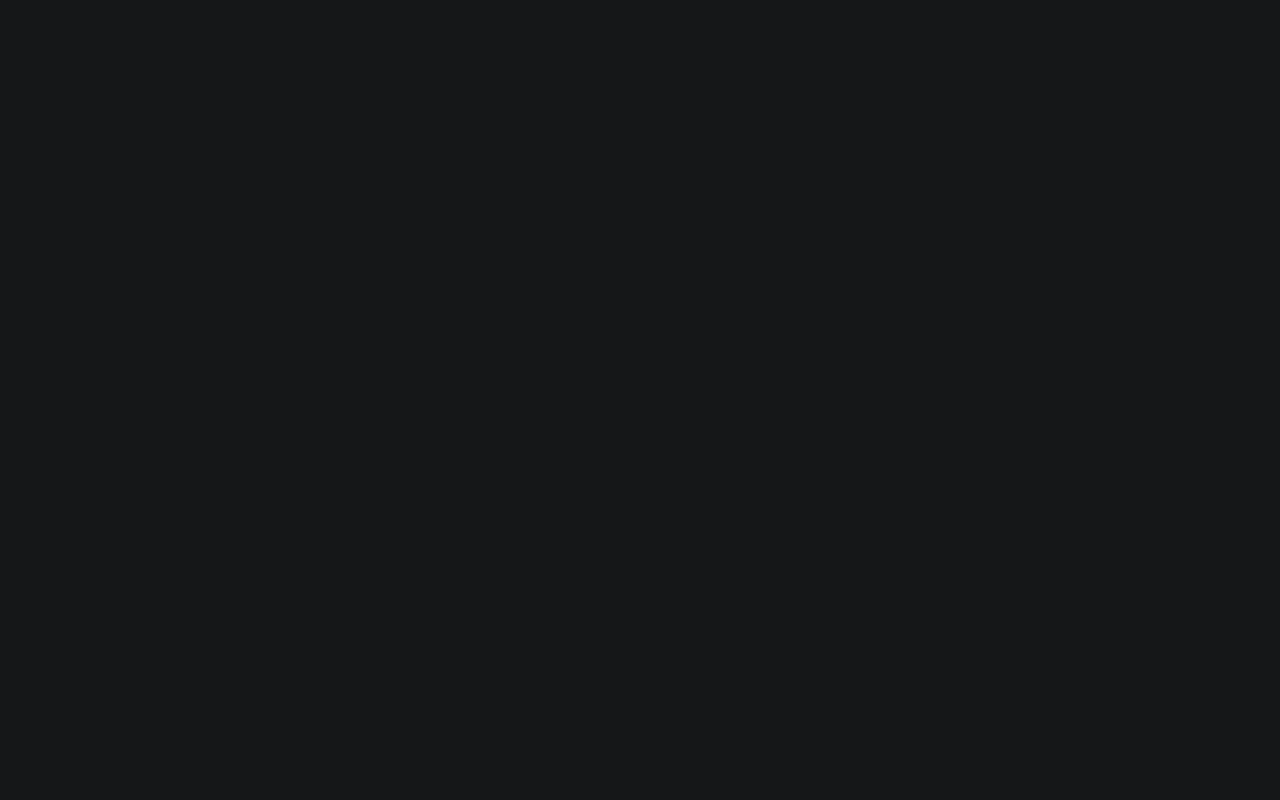
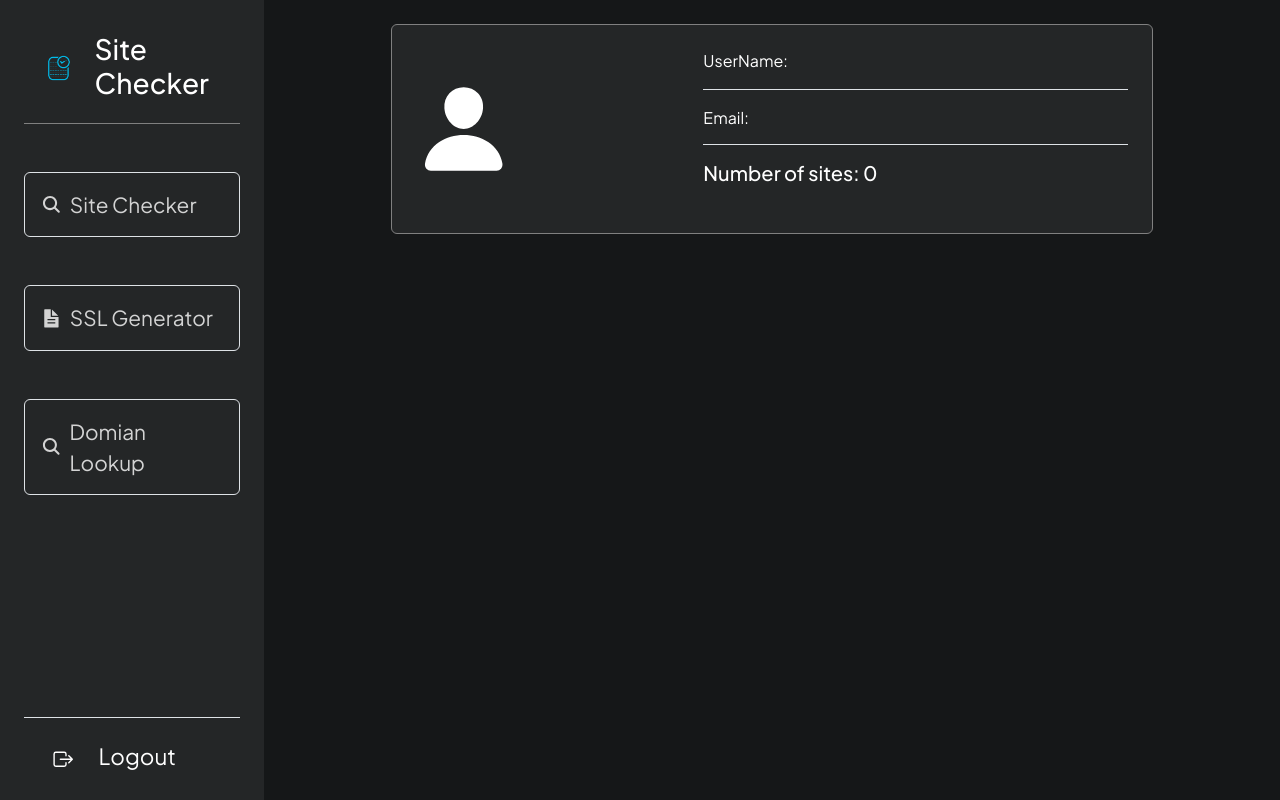
Before and after one commit to EMA-Wolf/webvalidator-ssl-Frontend, a React (Vite) app: page /profile in a window 1280 px wide. Before the commit this address had no page. Built offline with nearby package versions, Linux system fonts and the light colour scheme.

Commit message:
Additon of profile page an error noitifications

```diff
--- a/src/Apps.jsx
+++ b/src/Apps.jsx
@@ -8,6 +8,7 @@ import SiteCheckerPage from './Pages/SiteCheckerPage'
 import { ToastContainer } from 'react-toastify'
 import SslGeneratorPage from './Pages/SslGeneratorPage'
 import DomainLookupPage from './Pages/DomainLookupPage'
+import ProfilePage from './Pages/ProfilePage'
 const Apps = () => {
   return (
     <>
@@ -24,6 +25,7 @@ const Apps = () => {
                    <Route path='/home' element={<SiteCheckerPage/>}></Route>
                    <Route path='/sslgenerator' element={<SslGeneratorPage/>}></Route>
                    <Route path='/domainLookup' element={<DomainLookupPage/>}></Route>
+                   <Route path='/profile' element={<ProfilePage/>}></Route>
                 </Route>
 
             </Routes>
--- a/src/Components/SslGeneratorForm.jsx
+++ b/src/Components/SslGeneratorForm.jsx
@@ -20,6 +20,8 @@ const SslGeneratorForm = ({ setCertificate }) => {
         e.preventDefault()
         setLoading(true);
         setError(null);
+        setChallengeData(null);
+        setCertificate(null);
 
         // axios.post("https://webvalidator-ssl-backend.onrender.com/api/ssl/generate-cert", details).then(res=>{
         //     setLoading(false)
@@ -52,23 +54,7 @@ const SslGeneratorForm = ({ setCertificate }) => {
         // console.log(details)
     }
 
-    // const handleDownloadChallenge = () => {
-    //     const element = document.createElement('a');
-    //     const file = new Blob([challengeData.files[0].keyAuthorization]);
-    //     element.href = URL.createObjectURL(file);
-    //     element.download = challengeData.files[0].token;
-    //     document.body.appendChild(element);
-    //     element.click();
-    // };
 
-    // const handleDownloadChallenge = () => {
-    //     const element = document.createElement('a');
-    //     const file = new Blob([challengeData.keyAuthorization]);
-    //     element.href = URL.createObjectURL(file);
-    //     element.download = challengeData.httpChallenge.token;
-    //     document.body.appendChild(element);
-    //     element.click();
-    // };
 
     const handleDownloadChallenge = () => {
         const element = document.createElement('a');
--- /dev/null
+++ b/src/Pages/ProfilePage.jsx
@@ -0,0 +1,48 @@
+import React, { useEffect, useState } from 'react'
+import { IoPerson } from "react-icons/io5";
+
+const ProfilePage = () => {
+    const [profile, setProfile] = useState({
+        id:"",
+        email:'',
+        username:"",
+        sites:[]})
+
+    useEffect(() =>{
+        const savedUser = localStorage.getItem('User');
+
+        if(savedUser){
+            const parsedUser = JSON.parse(savedUser);
+            setProfile(parsedUser);
+        }else{
+            alert("No user logged in")
+        }
+    },[])
+
+
+
+  return (
+    <div className='w-100 vh-100'>
+
+        <div className='d-flex justify-content-center pt-4'>
+
+                <div className='d-flex p-4 rounded border w-75' id='inputfield' style={{ backgroundColor: "#242627", gap:"12rem" }}>
+                        <IoPerson style={{fontSize:"10rem"}} />
+
+                            {/* Details */}
+                            <div className='w-100'>
+                                <label style={{marginBottom:"0.5rem"}}>UserName:</label>
+                                <h5 className="border-bottom pb-2" style={{marginBottom:"1rem"}}>{profile.username}</h5>
+
+                                <label style={{marginBottom:"0.4rem"}}>Email:</label>
+                                <h5 className="border-bottom pb-2" style={{marginBottom:"1rem"}}>{profile.email}</h5>
+                                <h5>{`Number of sites: ${profile.sites.length}`}</h5>
+                            </div>
+                    </div>
+        </div>
+
+    </div>
+  )
+}
+
+export default ProfilePage
--- a/src/Pages/SiteCheckerPage.jsx
+++ b/src/Pages/SiteCheckerPage.jsx
@@ -1,6 +1,7 @@
 import { useState, useEffect, React } from 'react'
 import { FaPlay } from "react-icons/fa";
 import { IoPerson } from "react-icons/io5";
+import { IoIosNotifications } from "react-icons/io";
 // import Container from 'react-bootstrap/Container';
 import Navbar from 'react-bootstrap/Navbar';
 import Button from 'react-bootstrap/Button';
@@ -15,8 +16,8 @@ import { ToastContainer, toast } from 'react-toastify';
 import axios from "axios"
 import relativeTime from 'dayjs/plugin/relativeTime';
 import updateLocale from 'dayjs/plugin/updateLocale';
-import { useOutletContext } from 'react-router-dom';
-import { Spinner } from 'react-bootstrap';
+import { useOutletContext, Link } from 'react-router-dom';
+import {  Spinner, Dropdown } from 'react-bootstrap';
 
 dayjs.extend(relativeTime);
 dayjs.extend(updateLocale);
@@ -274,14 +275,29 @@ const SiteCheckerPage = () => {
           {isRunAllProcessing ? <Spinner animation="border" /> : <> <FaPlay /> <span>Run all</span></>}
           </Button>
 
-          <div className='d-flex align-items-center'>
-            <img style={{ width: "auto", height: "1.5rem" }} src={sun} alt="" />
+        <Dropdown>
+                  <Dropdown.Toggle variant='none' id="dropdown-basic" className='d-flex align-items-center'>
+                      <div className='d-flex align-items-center'>
+                          <IoIosNotifications style={{fontSize:"2rem", color:"white"}}/>
+                            <span style={{color:"red"}}>{errorMessages.length}</span>
+                      </div>
+                  </Dropdown.Toggle>
 
-            <img style={{ width: "auto", height: "1.5rem" }} src={moon} alt="" />
-          </div>
+             {errorMessages>0 && <Dropdown.Menu>
+                    {errorMessages.map(errorMessage =>
+                    <>
+                    <Dropdown.Item key={errorMessage}>
+                        {`${errorMessage.name}: ${errorMessage.status}`}
+                    </Dropdown.Item>
+                    </>)}
+              </Dropdown.Menu>}
+
+        </Dropdown>
 
           {/* Account icon */}
+          <Link to="/profile">
           <div className='pt-0 p-1 rounded border ' style={{ backgroundColor: "#242627", fontSize: "1.2rem" }}><IoPerson /></div>
+          </Link>
         </div>
       </Navbar>
 
```
